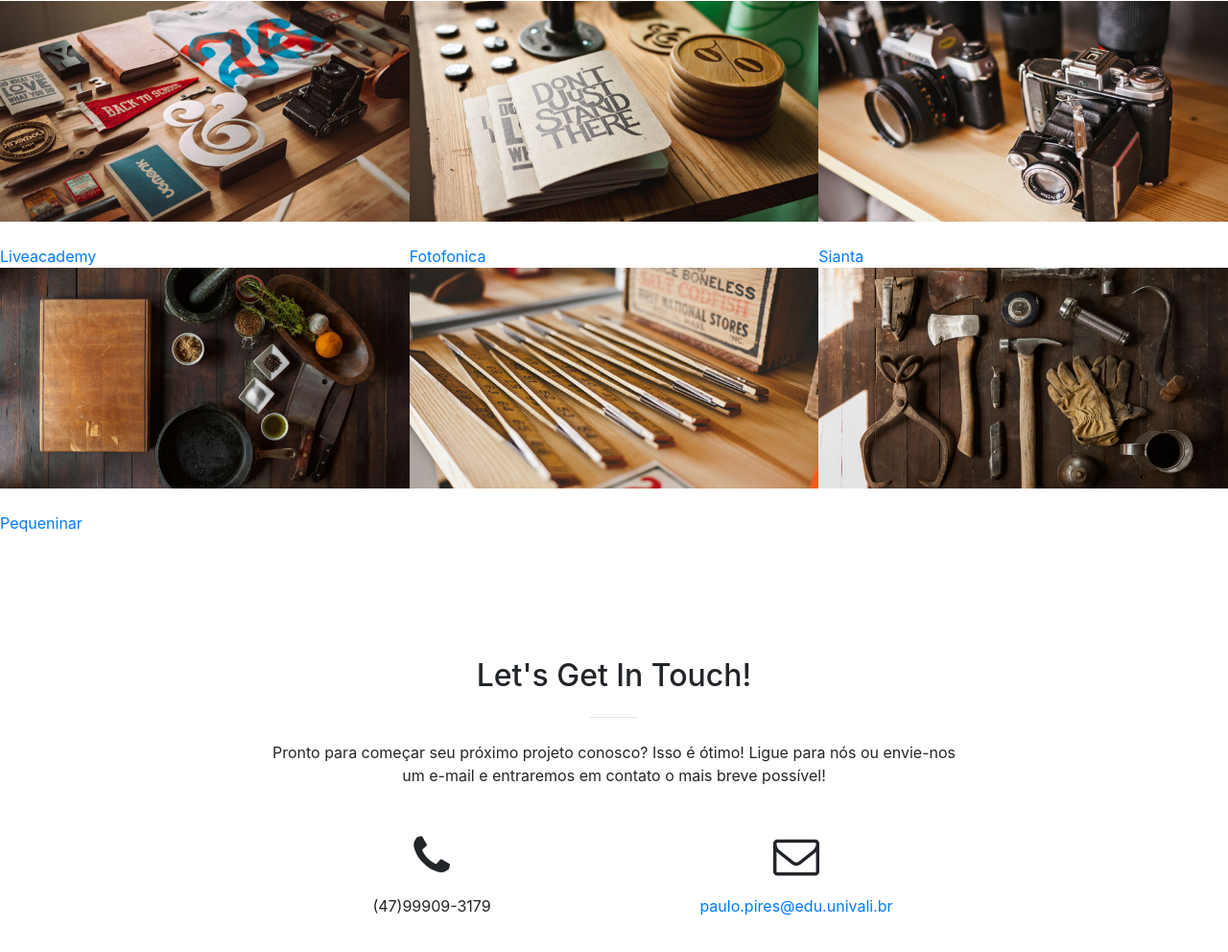
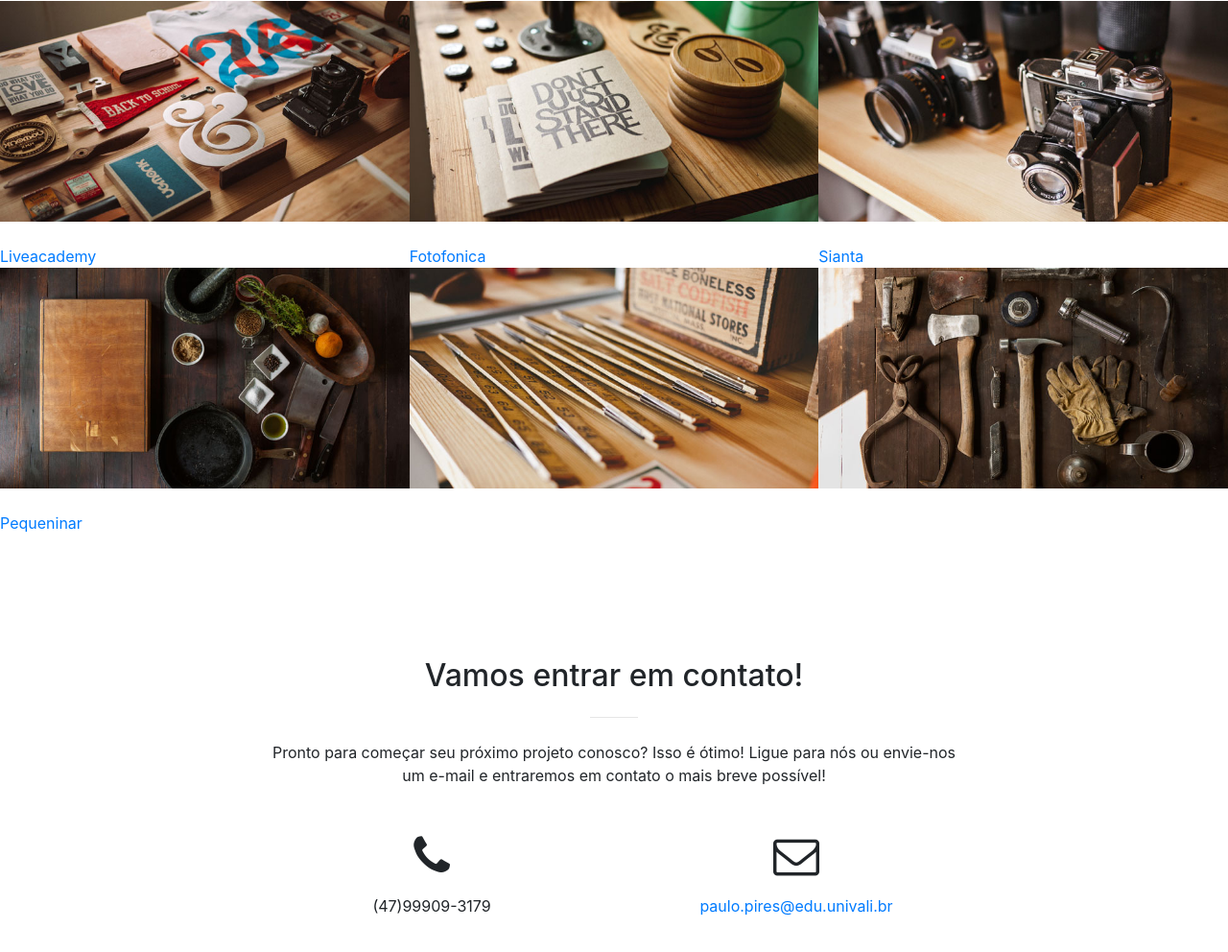
Before and after one commit to paulo-pires/paulo-pires.github.io, a website with bundled scripts: page index.html in a window 1280 px wide. Shown: the part 1845-2837 px from the top of the page at 96% size. Built offline with nearby package versions, Linux system fonts and the light colour scheme.

Commit message:
Update index.html

```diff
--- a/index.html
+++ b/index.html
@@ -241,7 +241,7 @@
       <div class="container">
         <div class="row">
           <div class="col-lg-8 mx-auto text-center">
-            <h2 class="section-heading">Let's Get In Touch!</h2>
+            <h2 class="section-heading">Vamos entrar em contato!</h2>
             <hr class="my-4">
             <p class="mb-5">Pronto para começar seu próximo projeto conosco? Isso é ótimo! Ligue para nós ou envie-nos um e-mail e entraremos em contato o mais breve possível!</p>
           </div>
```
